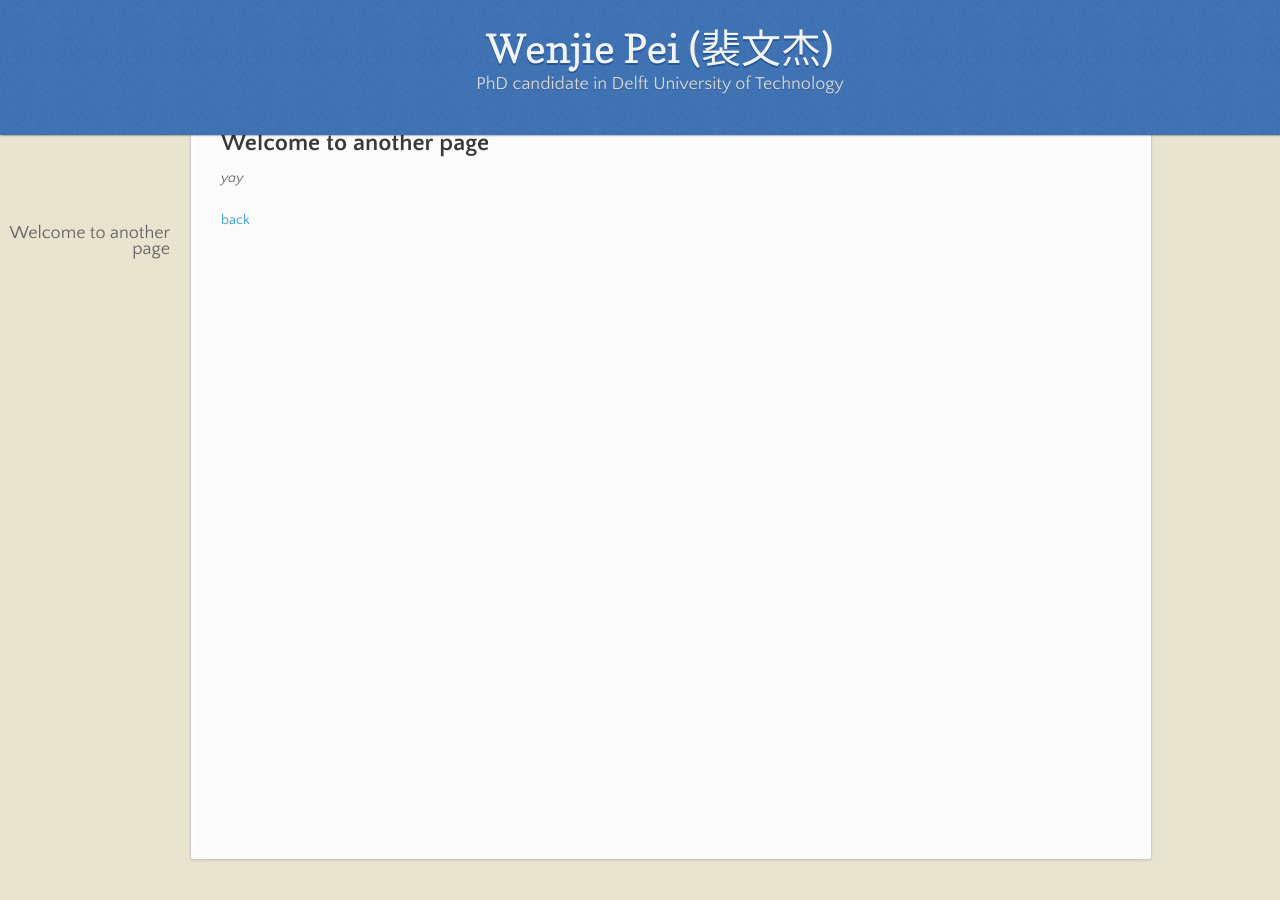
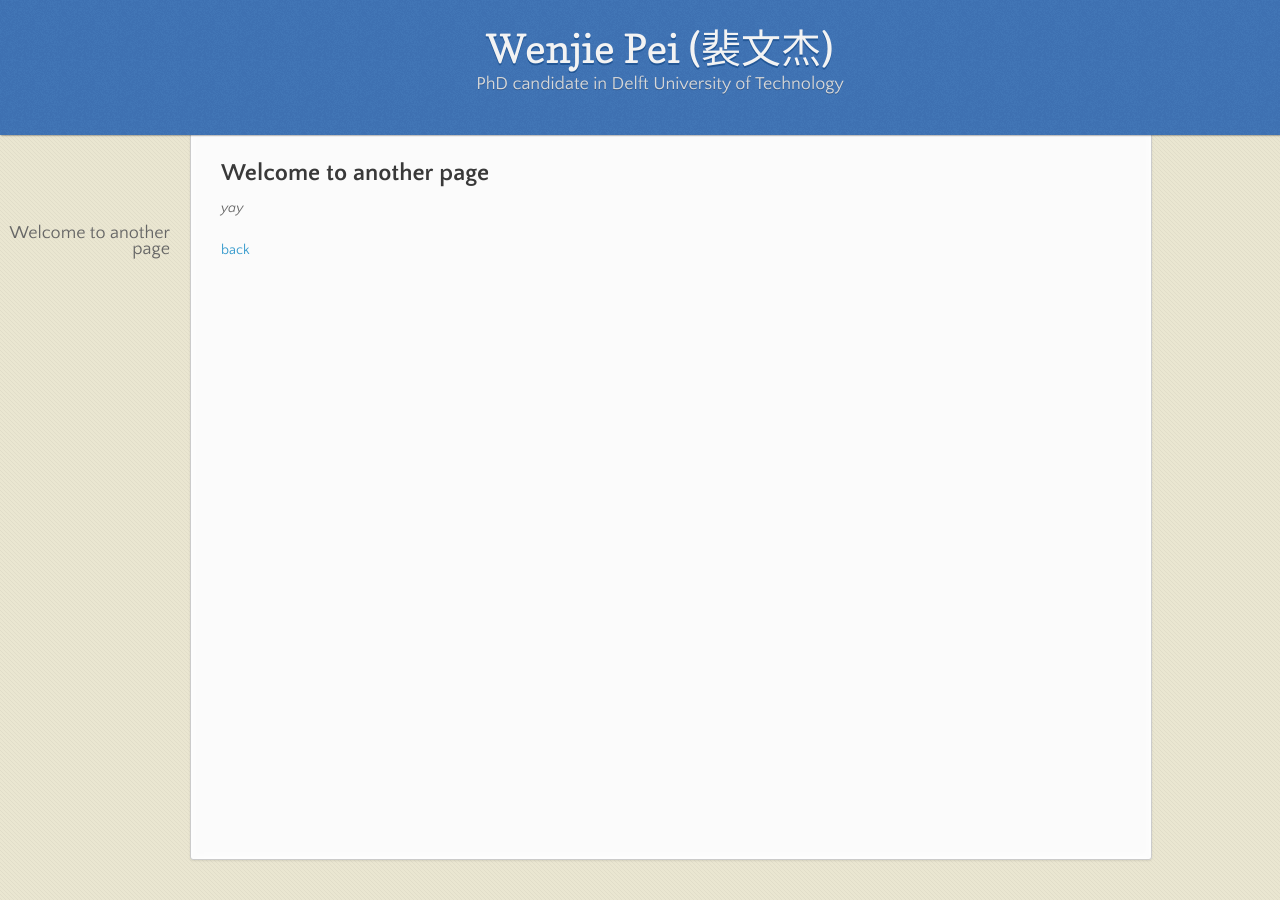
Before and after one commit to wenjiepei/wenjiepei.github.com, a Jekyll site: the page built from another-page.md, in a window 1280 px wide. Built offline with Jekyll 4.4.1, drawn with Linux system fonts in a browser that asks for light colours; nearby versions of some CDN libraries; our own code applies the rules of GitHub Pages for plain Markdown files.

Commit message:
Update jekyll-theme-leap-day.scss

```diff
--- a/_sass/jekyll-theme-leap-day.scss
+++ b/_sass/jekyll-theme-leap-day.scss
@@ -189,7 +189,7 @@ header {
   height: 50px;
   margin-right:-382px;
   position: fixed;
-  top: 115px;
+  top: 85px;
   background: #ffcc00;
   border: 1px solid #f0b500;
   box-shadow: 0px 1px 3px rgba(0,0,0,.25);
@@ -274,7 +274,7 @@ section {
   width:900px;
   padding: 30px 30px 50px 30px;
   margin: 20px 0;
-  margin-top: 100px;
+  margin-top: 130px;
   position:relative;
   background: #fbfbfb;
   border-radius: 3px;
```
